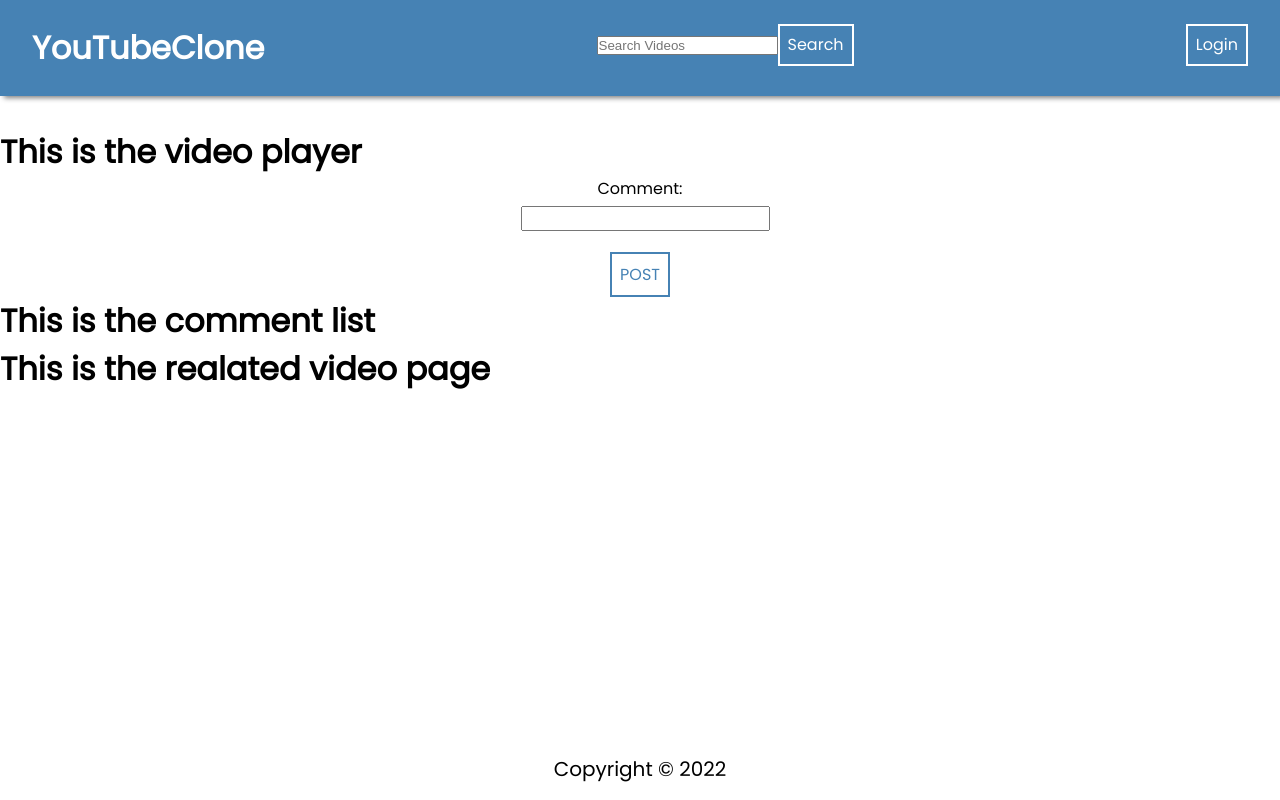
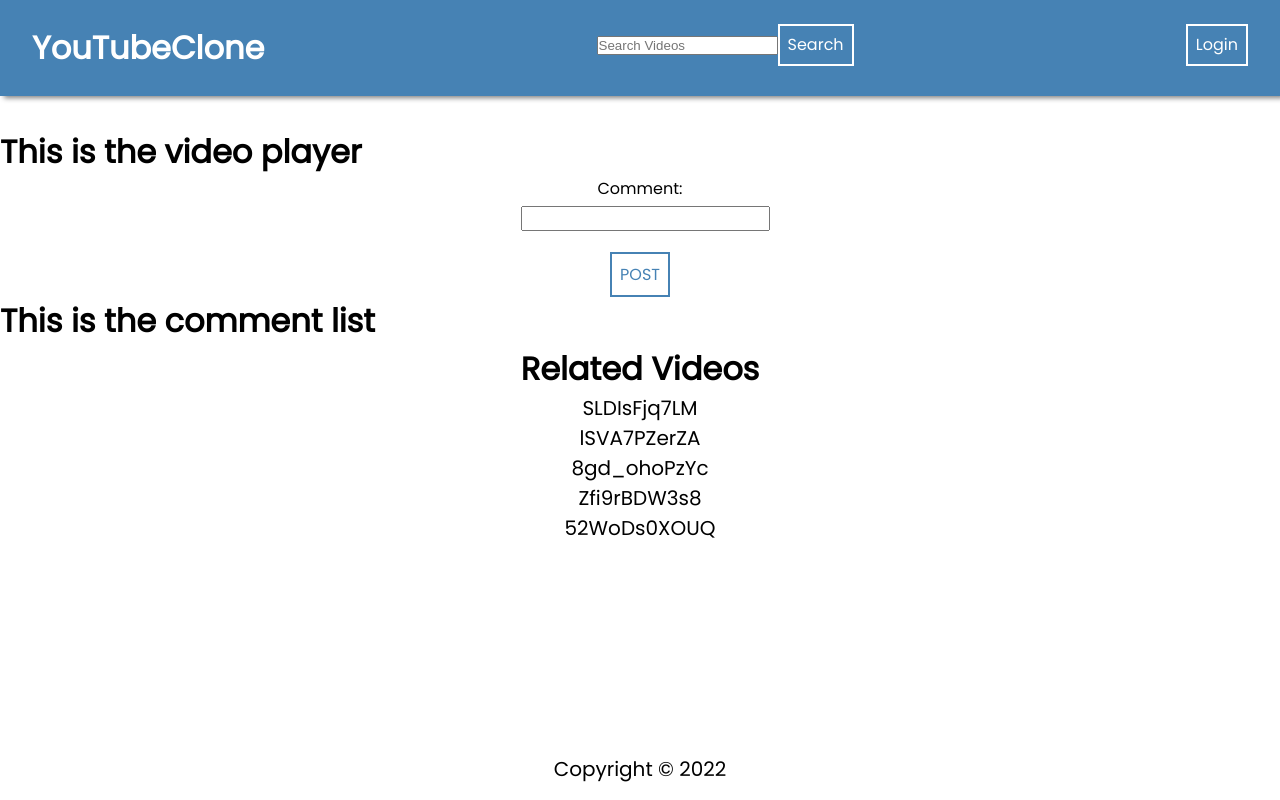
Before and after one commit to RAGessler/Youtube-Clone, a React (Create React App) app in the folder frontend/: page /video in a window 1280 px wide. Built offline with nearby package versions, Linux system fonts and the light colour scheme.

Commit message:
Moved Video Constants to App.js and Passed to Components Through Props

```diff
--- a/frontend/src/App.jsx
+++ b/frontend/src/App.jsx
@@ -20,6 +20,10 @@ import { useState } from "react";
 
 
 function App() {
+
+  const [suggestedVideos, setSuggestedVideos] = useState(DATA);
+  const [relatedVideos, setRelatedVideos] =useState(DATA);
+
   return (
     <div>
       <Navbar />
@@ -28,13 +32,13 @@ function App() {
           path="/"
           element={
             <PrivateRoute>
-              <HomePage />
+              <HomePage videos={suggestedVideos} />
             </PrivateRoute>
           }
         />
         <Route path="/register" element={<RegisterPage />} />
         <Route path="/login" element={<LoginPage />} />
-        <Route path="/video" element={<VideoPage />} />
+        <Route path="/video" element={<VideoPage videos={relatedVideos} />} />
       </Routes>
       <Footer />
     </div>
--- a/frontend/src/components/RelatedVideos/RelatedVideos.jsx
+++ b/frontend/src/components/RelatedVideos/RelatedVideos.jsx
@@ -1,4 +1,21 @@
+import { DATA } from "../../localData"
+import React, { useState } from 'react';
+
+
 const RelatedVideos = (props) =>{
-    return(<h1>This is the realated video page</h1>)
+
+    //https://www.googleapis.com/youtube/v3/search?relatedToVideoId={VIDEO ID HERE}&type=video&key={API KEY HERE}
+
+    return(
+        <div className="container">
+      <h1>Related Videos</h1>
+      {props.videos &&
+        props.videos.items.map((video) => (
+          <p key={video.id.videoId}>
+            {video.id.videoId}
+          </p>
+        ))}
+    </div>
+        )
 }
 export default RelatedVideos
--- a/frontend/src/pages/HomePage/HomePage.js
+++ b/frontend/src/pages/HomePage/HomePage.js
@@ -33,8 +33,8 @@ const HomePage = (props) => {
   return (
     <div className="container">
       <h1>Welcome {user.first_name}! Choose from suggest videos below or type in your search above.</h1>
-      {videos &&
-        videos.items.map((video) => (
+      {props.videos &&
+        props.videos.items.map((video) => (
           <p key={video.id.videoId}>
             {video.id.videoId}
           </p>
--- a/frontend/src/pages/VideoPage/VideoPage.jsx
+++ b/frontend/src/pages/VideoPage/VideoPage.jsx
@@ -13,7 +13,7 @@ const VideoPage = (props) => {
             <VideoPlayer />
             <CommentForm></CommentForm>
             <CommentList></CommentList>
-            <RelatedVideos></RelatedVideos>
+            <RelatedVideos videos={props.videos}></RelatedVideos>
         </div>
      );
 }
```
